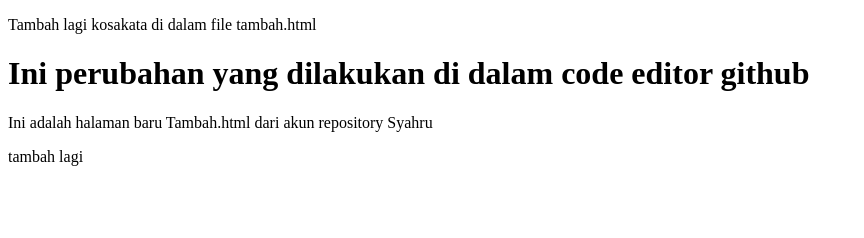
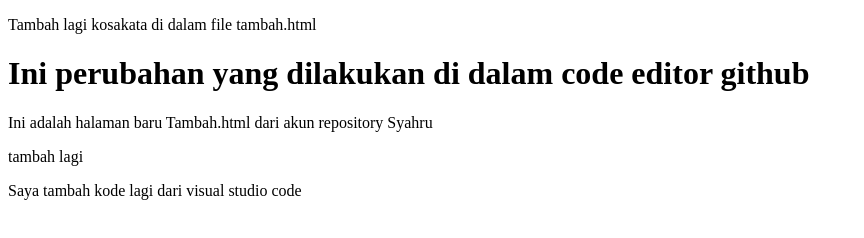
Before and after one commit to bayupriyambada/smk-ti-bazma-1, a plain HTML site: page Bootstrap/tambah.html in a window 1280 px wide. Shown: the whole page, without its empty margins (0-864 px from the left). Drawn offline with Linux system fonts and the light colour scheme.

Commit message:
melakukan perubahan kembali

```diff
--- a/Bootstrap/tambah.html
+++ b/Bootstrap/tambah.html
@@ -11,5 +11,7 @@
     <h1> Ini perubahan yang dilakukan di dalam code editor github </h1>
     <p>Ini adalah halaman baru Tambah.html dari akun repository Syahru</p>
     <p>tambah lagi</p>
+
+    <p>Saya tambah kode lagi dari  visual studio code</p>
 </body>
 </html>
```
